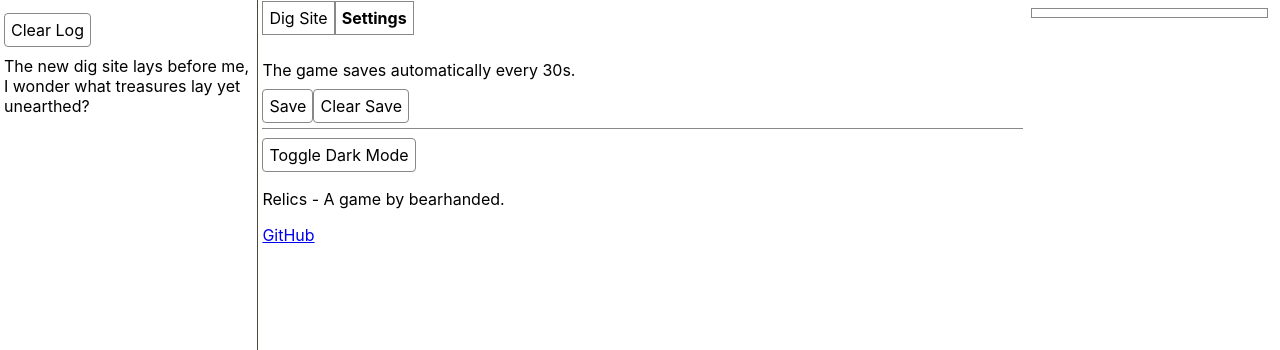
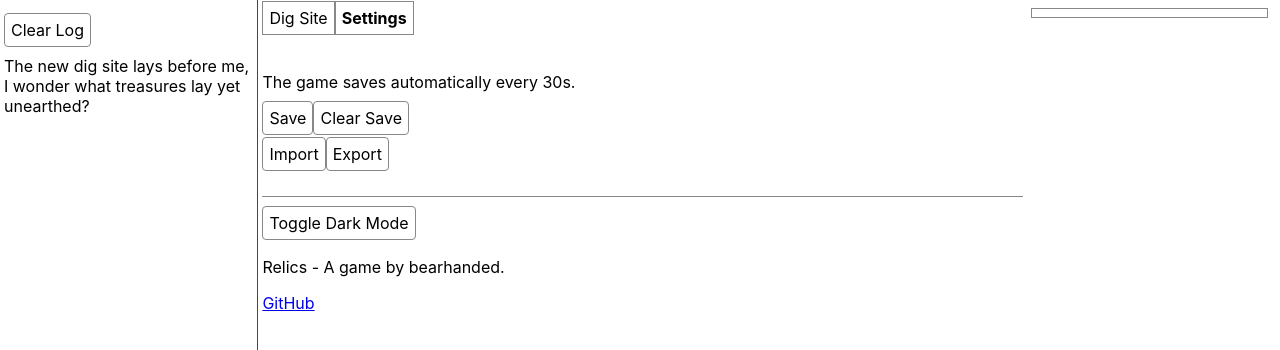
Before and after one commit to bcm32/relics, a React (Create React App) app: page / in a window 1280 px wide. Both pictures are taken after a click on the element "Settings". Shown: the top 350 px of the page. Built offline with nearby package versions, Linux system fonts and the light colour scheme.

Commit message:
export import

```diff
--- a/src/app.scss
+++ b/src/app.scss
@@ -124,6 +124,15 @@ $pink: #F92672;
   &.journal__entry--achievement {
     color: fuchsia;
   }
+}
+
+/*
+    Settings
+ */
+.settings__export-text {
+  overflow: scroll;
+  word-wrap: break-word;
+  max-height: 200px;
 }
 
 .knowledge-button {
--- a/src/core/corePanel.tsx
+++ b/src/core/corePanel.tsx
@@ -77,12 +77,21 @@ export class CorePanel extends React.Component<CoreProps, CoreState> {
         }
         // @ts-ignore
         this.clock.clearClock();
-        const newState = newSave();
-        newState.saveTime = new Date();
-        this.setState({gameState: newState});
-        saveGame(newState);
-        // eslint-disable-next-line no-restricted-globals
-        location.reload();
+        const newState = {gameState: newSave()};
+        newState.gameState.saveTime = new Date();
+        this.setState(newState);
+        this.clock = new GameClock(newState.gameState, (newState: GameState) => this.onTick(newState));
+        saveGame(newState.gameState);
+    }
+
+    private importSave(save: GameState | null) {
+        if(save == null) return;
+        // @ts-ignore
+        this.clock.clearClock();
+        const newState = {gameState: save};
+        this.setState(newState);
+        this.clock = new GameClock(newState.gameState, (newState: GameState) => this.onTick(newState));
+        saveGame(save);
     }
 
     render() {
@@ -94,6 +103,7 @@ export class CorePanel extends React.Component<CoreProps, CoreState> {
                         gameState={this.state.gameState}
                         onSave={() => this.save()}
                         onClearSave={() => this.clearSave()}
+                        onImportSave={(save: GameState | null) => this.importSave(save)}
                     />
                 );
                 break;
--- a/src/core/saveService.ts
+++ b/src/core/saveService.ts
@@ -7,6 +7,10 @@ export function saveGameExists() {
 
 export function loadSave() {
     const string = localStorage.getItem("RelicsSave");
+    return loadSaveFromString(string);
+}
+
+function loadSaveFromString(string: string | null) {
     const save =  string ? JSON.parse(atob(string)) : null;
     return mergeStateWithDefault(save);
 }
@@ -22,12 +26,17 @@ export function saveGame(gameState: GameState, manualSave: boolean = false) {
 }
 
 
-export function exportSave(gameState: GameState) {
+export function importSave(): GameState | null {
+    const importText  = prompt("Import Save", "");
+
+    if (importText == null || importText === "") {
+        return null;
+    } else {
+        // Try to parse
+        return loadSaveFromString(importText);
+    }}
+
+export function exportSave(gameState: GameState): string {
     saveGame(gameState);
-    // TODO: export
+    return btoa(JSON.stringify(gameState));
 }
-
-export function importSave(gameState: GameState) {
-    saveGame(gameState);
-    // TODO: import
-}
--- a/src/panels/settings.tsx
+++ b/src/panels/settings.tsx
@@ -1,29 +1,71 @@
-import {GameState} from "../core/game-state";
+import {GameState, SettingsState} from "../core/game-state";
 import {ThemeContext} from "../layout/theme-context";
 import React from "react";
 import {RelicsButton} from "../shared/relicsButton";
+import {exportSave, importSave} from "../core/saveService";
 
 type SettingsProps = {
     gameState: GameState,
     onSave: any,
-    onClearSave: any
+    onClearSave: any,
+    onImportSave: any
 }
 
-export class Settings extends React.Component<SettingsProps> {
+type SaveDataState = {
+    saveString: string,
+    displayExport: boolean
+}
+
+export class Settings extends React.Component<SettingsProps, SaveDataState> {
+    readonly state: SaveDataState;
+
+    constructor(props: SettingsProps) {
+        super(props)
+        this.state = {
+            saveString: "",
+            displayExport: false,
+        }
+    }
+
     onToggleTheme(toggleTheme: any) {
         const { gameState } = this.props;
         gameState.settings.darkMode = !gameState.settings.darkMode;
         toggleTheme();
     }
+
+    tryImportSave() {
+        const save = importSave();
+        this.props.onImportSave(save);
+    }
+
+    onExport() {
+        this.setState({
+            displayExport: true,
+            saveString: exportSave(this.props.gameState)
+        });
+    }
+
     render() {
         const {onSave, onClearSave} = this.props;
 
         return (
             <div>
-                <div className={"button-container bottom-border"}>
+                <div className={"button-container"}>
                     <p>The game saves automatically every 30s.</p>
                     <RelicsButton onClick={() => onSave()}>Save</RelicsButton>
                     <RelicsButton onClick={() => onClearSave()}>Clear Save</RelicsButton>
+                    <br/>
+                </div>
+                <div className={"button-container bottom-border"}>
+                    <RelicsButton onClick={() => this.tryImportSave()}>Import</RelicsButton>
+                    <RelicsButton onClick={() => this.onExport()}>Export</RelicsButton>
+                    <br/><br/>
+                    {this.state.displayExport && (
+                        <div>
+                            Copy and save the text below.
+                            <div className="settings__export-text"><textarea className="settings__export-text">{this.state.saveString}</textarea></div>
+                        </div>
+                    )}
                 </div>
                 <div>
                     <ThemeContext.Consumer>
```
Also changed, not shown: 14 other files (tests, documents, lock files or other folders).
